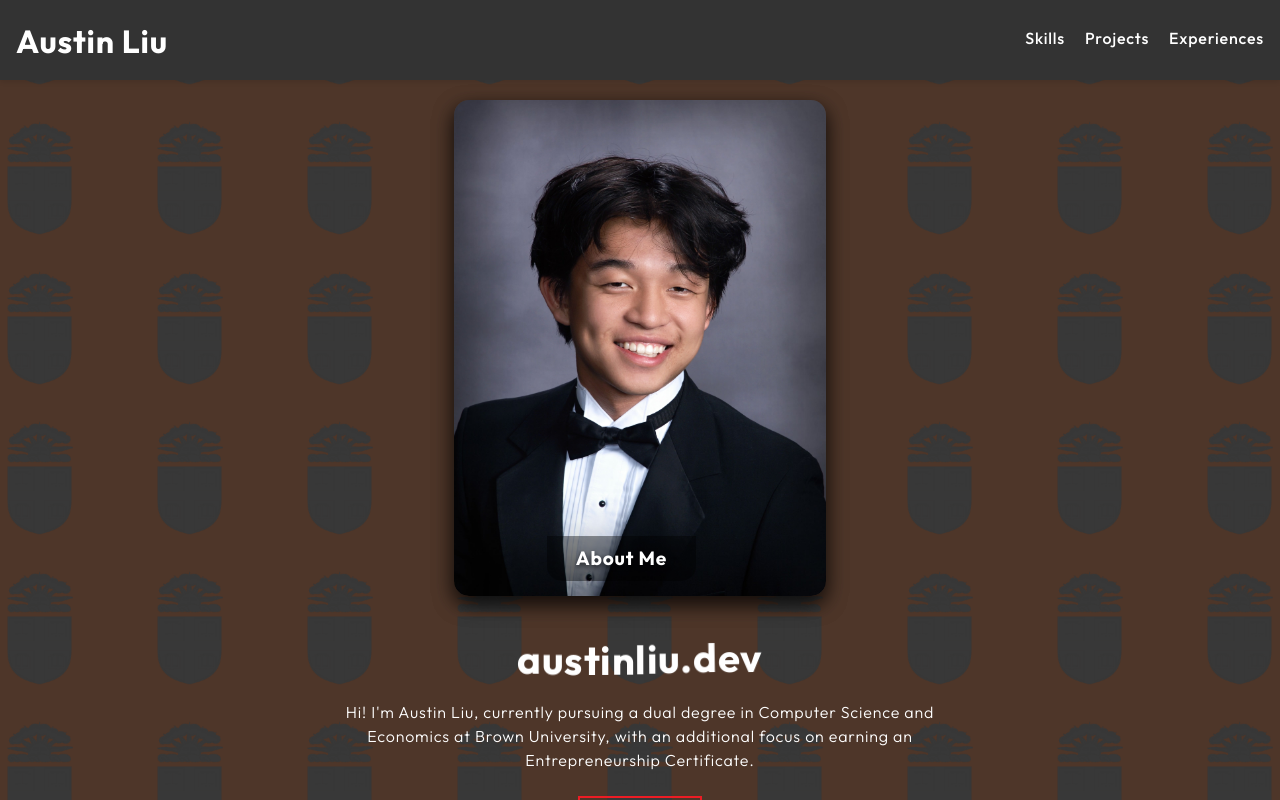
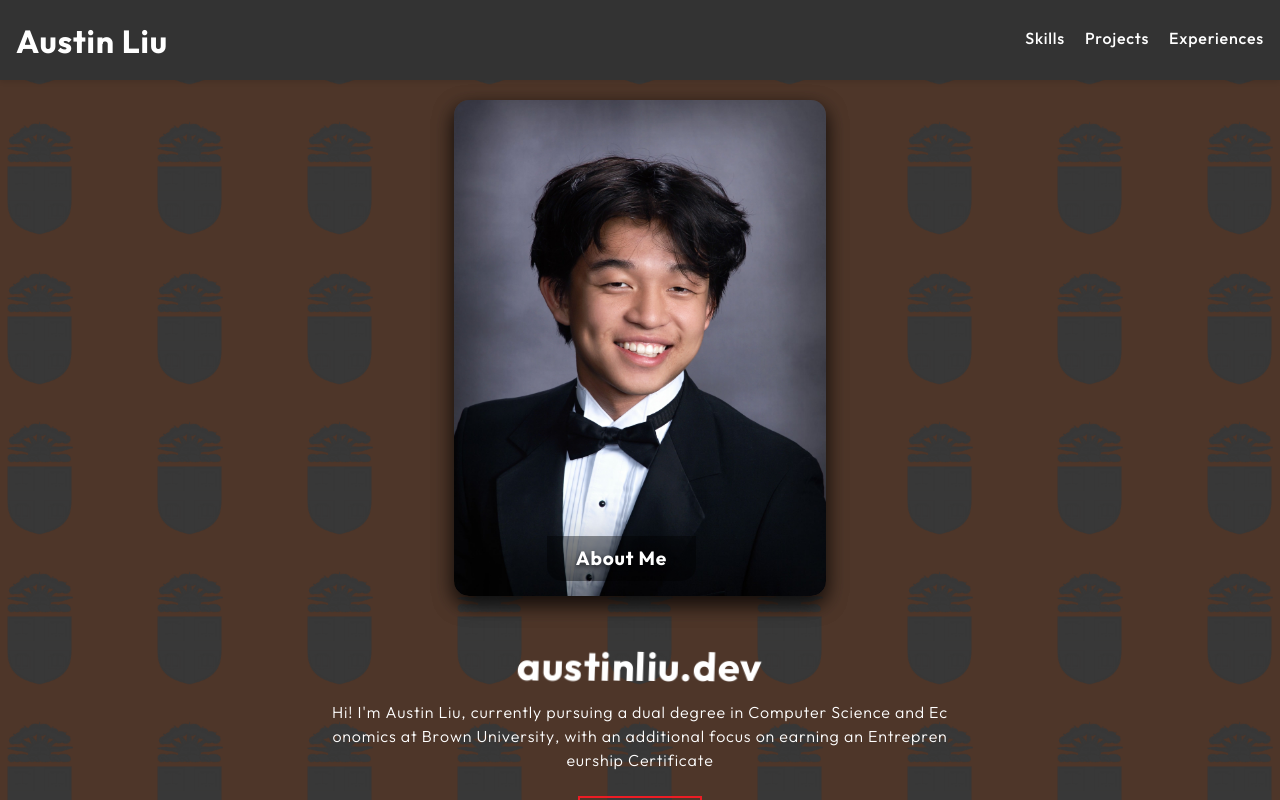
Before and after one commit to austinliu05/my-web-portfolio, a React (Create React App) app: page / in a window 1280 px wide. Built offline with nearby package versions, Linux system fonts and the light colour scheme.

Commit message:
Added fun bio animation

```diff
--- a/src/components/intro/intro_section.css
+++ b/src/components/intro/intro_section.css
@@ -153,14 +153,8 @@
     color: #111;
 }
 
-
-.hover-text span:hover {
-    color: var(--brown-university-red);  /* Optional hover effect for color */
-}
-
 @keyframes titleJiggle {
-    0%,
-    100% {
+    0%, 100% {
         transform: translateY(0);
     }
     25% {
@@ -173,13 +167,43 @@
         transform: translateY(-3px) rotate(-1deg);
     }
 }
+@keyframes hoverJiggle {
 
-.hover-text span {
+    0%,
+    100% {
+        transform: translateY(0);
+    }
+
+    25% {
+        transform: translateY(-2px) rotate(-1deg);
+    }
+
+    50% {
+        transform: translateY(2px) rotate(1deg);
+    }
+
+    75% {
+        transform: translateY(-1px) rotate(-1deg);
+    }
+}
+/* Bio text hover animation */
+.hover-text-bio {
+    display: inline-block;
+    transition: transform 0.3s ease, color 0.3s ease;
+}
+
+/* Trigger on hover */
+.hover-text-bio:hover {
+    color: var(--brown-university-red); /* Turn red on hover */
+    animation: hoverJiggle 0.3s ease-in-out;
+    cursor: pointer;
+}
+/* Continuous Stagger for Title */
+.hover-text-title {
     display: inline-block;
     animation: titleJiggle 3s ease-in-out infinite;
     transition: color 0.3s ease;
 }
-
 
 /* Responsive Adjustments */
 @media (max-width: 1300px) {
--- a/src/components/intro/intro_section.tsx
+++ b/src/components/intro/intro_section.tsx
@@ -2,28 +2,45 @@ import React, { useEffect, useState } from "react";
 import "./intro_section.css";
 
 const IntroSection: React.FC = () => {
-  const [staggeredText, setStaggeredText] = useState<JSX.Element[]>([]);
+  const [titleText, setTitleText] = useState<JSX.Element[]>([]);
+  const [bioText, setBioText] = useState<JSX.Element[]>([]);
   const [isFlipped, setIsFlipped] = useState(false);
 
   useEffect(() => {
-    const text = "austinliu.dev";
-    const letters = text.split("").map((letter, index) => (
+    const title = "austinliu.dev";
+    const bio = "Hi! I'm Austin Liu, currently pursuing a dual degree in Computer Science and Economics at Brown University, with an additional focus on earning an Entrepreneurship Certificate";
+
+    const titleLetters = title.split("").map((letter, index) => (
       <span
-        key={index}
-        className="hover-text"
+        key={`title-${index}`}
+        className="hover-text-title"
         style={{
-          animationDelay: `${index * 0.15}s`,  // Increased delay for stronger stagger
-          animationDuration: "5s",            // Uniform duration for smoother wave
+          animationDelay: `${index * 0.05}s`,
+          animationDuration: "10s",
         }}
       >
         {letter === " " ? "\u00A0" : letter}
       </span>
     ));
-    setStaggeredText(letters);
+
+    const bioLetters = bio.split("").map((letter, index) => (
+      <span
+        key={`bio-${index}`}
+        className="hover-text-bio"
+        style={{
+          transitionDelay: `0s`,  // Stagger the hover effect
+        }}
+      >
+        {letter === " " ? "\u00A0" : letter}
+      </span>
+    ));
+
+    setTitleText(titleLetters);
+    setBioText(bioLetters);
   }, []);
 
   const handleCardClick = () => {
-    setIsFlipped((prev) => !prev);  // Toggle the flip state
+    setIsFlipped((prev) => !prev);
   };
 
   return (
@@ -39,7 +56,7 @@ const IntroSection: React.FC = () => {
               src={`${process.env.PUBLIC_URL}/assets/headshot.jpg`}
               alt="Austin Liu"
             />
-            <div className="click-me-text">About Me</div> {/* Click Me Text */}
+            <div className="click-me-text">About Me</div>
           </div>
           <div className="flip-card-back">
             <div className="bio-text">
@@ -51,11 +68,11 @@ const IntroSection: React.FC = () => {
           </div>
         </div>
       </div>
+
       <div className="bio-container">
-        <h1 className="hover-text">{staggeredText}</h1>
+        <h1 className="hover-text">{titleText}</h1>
         <p className="bio py-2">
-          Hi! I'm Austin Liu, currently pursuing a dual degree in Computer Science and Economics at
-          Brown University, with an additional focus on earning an Entrepreneurship Certificate.
+          {bioText}
         </p>
         <div className="resume">
           <a
```
